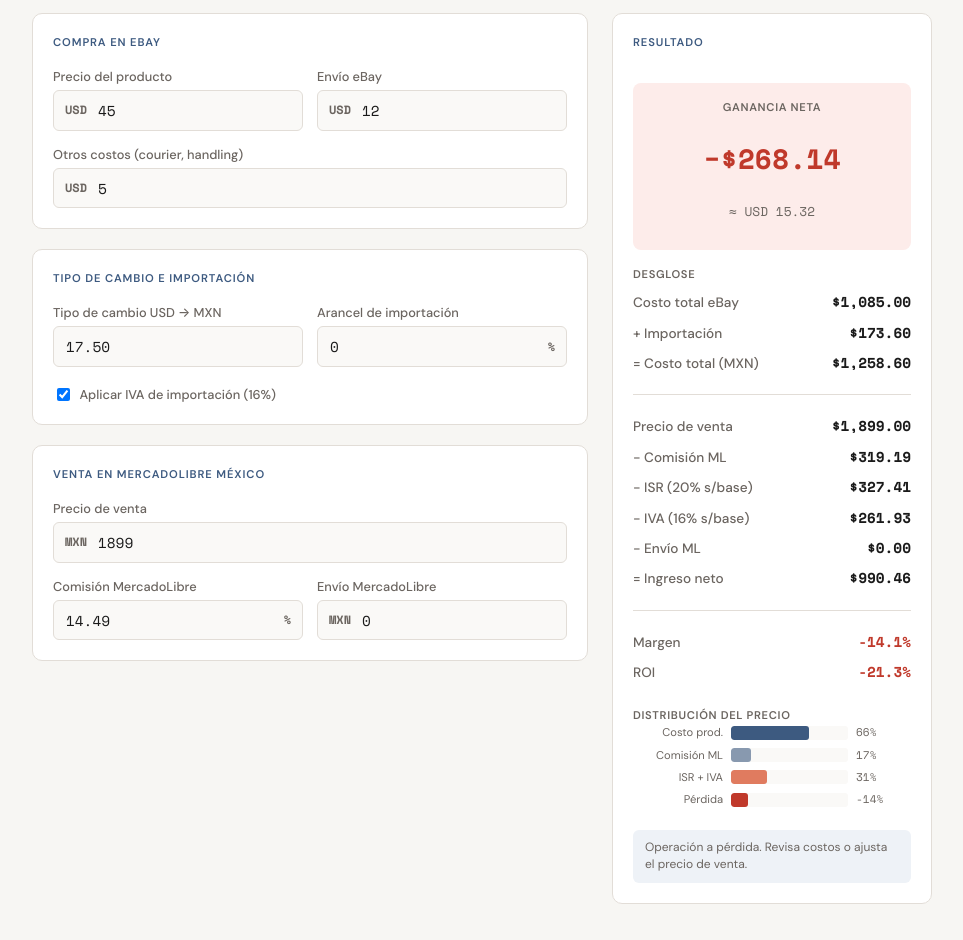
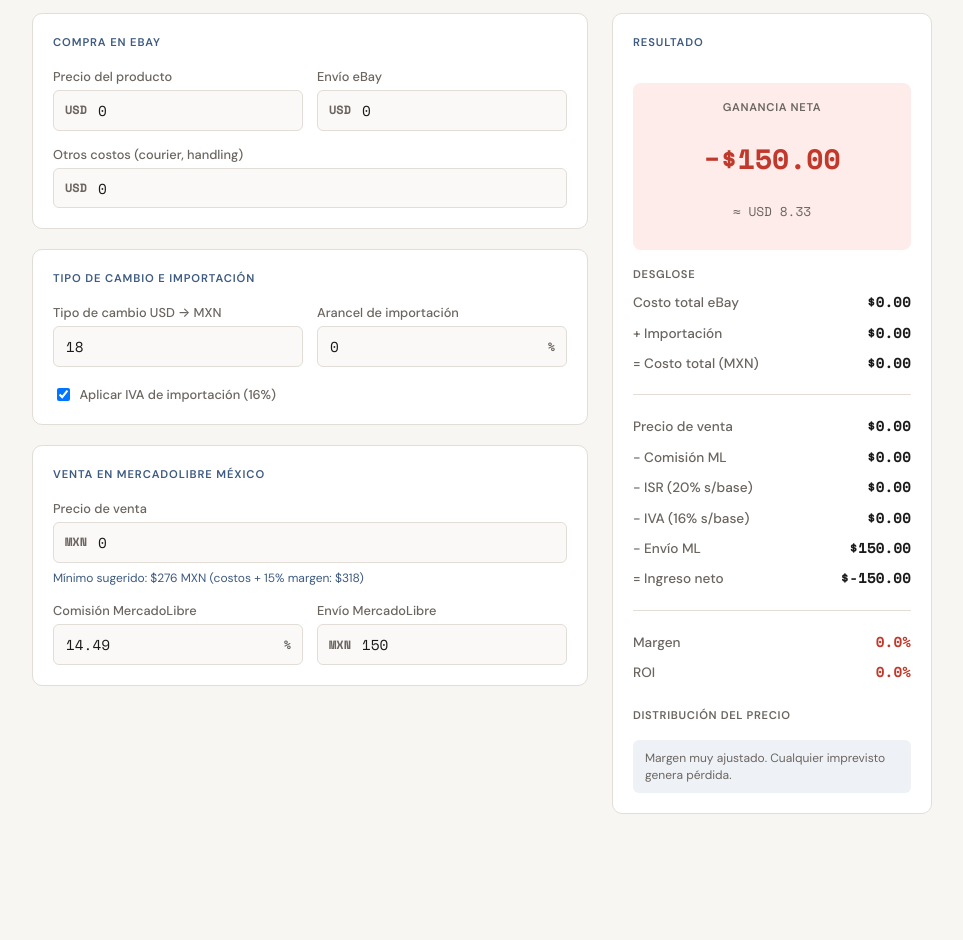
Before and after one commit to patxi2004/dropshipcalculator, a plain HTML site: page index.html in a window 1280 px wide. Shown: the part 104-1044 px from the top of the page, without its empty margins (158-1121 px from the left). After the commit the page ends 974 px from the top, so only its background shows below. Drawn offline with nearby package versions, Linux system fonts and the light colour scheme.

Commit message:
Corregir comisión ML y agregar precio mínimo sugerido
- Comisión ML ya incluye IVA (14.49% directo, sin IVA adicional)
- Defaults: eBay=0, TC=18, envío ML=150, venta=0
- Agregar hint de precio mínimo sugerido debajo del campo de venta
- Verificado: $9,000 → comisión $1,304.10, ISR $1,551.72,
  IVA $1,241.38, recibes $4,902.80 (≈ML oficial $4,901.90)

```diff
--- a/index.html
+++ b/index.html
@@ -325,14 +325,14 @@
             <label for="ebayPrice">Precio del producto</label>
             <div class="input-wrap">
               <span class="currency-tag">USD</span>
-              <input type="number" id="ebayPrice" class="has-prefix" value="45" min="0" step="0.01">
+              <input type="number" id="ebayPrice" class="has-prefix" value="0" min="0" step="0.01" placeholder="0.00">
             </div>
           </div>
           <div class="field">
             <label for="ebayShipping">Envío eBay</label>
             <div class="input-wrap">
               <span class="currency-tag">USD</span>
-              <input type="number" id="ebayShipping" class="has-prefix" value="12" min="0" step="0.01">
+              <input type="number" id="ebayShipping" class="has-prefix" value="0" min="0" step="0.01" placeholder="0.00">
             </div>
           </div>
         </div>
@@ -340,7 +340,7 @@
           <label for="otherCosts">Otros costos (courier, handling)</label>
           <div class="input-wrap">
             <span class="currency-tag">USD</span>
-            <input type="number" id="otherCosts" class="has-prefix" value="5" min="0" step="0.01">
+            <input type="number" id="otherCosts" class="has-prefix" value="0" min="0" step="0.01" placeholder="0.00">
           </div>
         </div>
       </div>
@@ -353,7 +353,7 @@
           <div class="field">
             <label for="exchangeRate">Tipo de cambio USD → MXN</label>
             <div class="input-wrap">
-              <input type="number" id="exchangeRate" value="17.50" min="0" step="0.01">
+              <input type="number" id="exchangeRate" value="18" min="0" step="0.01">
             </div>
           </div>
           <div class="field">
@@ -380,8 +380,9 @@
           <label for="mlPrice">Precio de venta</label>
           <div class="input-wrap">
             <span class="currency-tag">MXN</span>
-            <input type="number" id="mlPrice" class="has-prefix" value="1899" min="0" step="1">
+            <input type="number" id="mlPrice" class="has-prefix" value="0" min="0" step="1" placeholder="0">
           </div>
+          <span id="min-price-hint" style="font-size:0.75rem;color:var(--accent);margin-top:0.15rem;"></span>
         </div>
         <div class="input-row">
           <div class="field">
@@ -395,7 +396,7 @@
             <label for="mlShipping">Envío MercadoLibre</label>
             <div class="input-wrap">
               <span class="currency-tag">MXN</span>
-              <input type="number" id="mlShipping" class="has-prefix" value="0" min="0" step="1">
+              <input type="number" id="mlShipping" class="has-prefix" value="150" min="0" step="1">
             </div>
           </div>
         </div>
@@ -497,15 +498,13 @@
     const importTotal = dutyMXN + ivaMXN;
     const totalCost = totalEbayMXN + importTotal;
 
-    const commissionMXN = mlPrice * mlComm;
-    const ivaComm = commissionMXN * 0.16;
-    const totalCommission = commissionMXN + ivaComm;
+    const commission = mlPrice * mlComm;
 
     const baseFiscal = mlPrice / 1.16;
     const isrMX = baseFiscal * 0.20;
     const ivaVenta = baseFiscal * 0.16;
 
-    const netRev = mlPrice - totalCommission - isrMX - ivaVenta - mlShip;
+    const netRev = mlPrice - commission - isrMX - ivaVenta - mlShip;
 
     const profit = netRev - totalCost;
     const margin = mlPrice > 0 ? (profit / mlPrice) * 100 : 0;
@@ -515,7 +514,7 @@
     $('importCost').textContent = '$' + fmt(importTotal);
     $('totalCostMXN').textContent = '$' + fmt(totalCost);
     $('salePrice').textContent = '$' + fmt(mlPrice);
-    $('commissionAmount').textContent = '$' + fmt(totalCommission);
+    $('commissionAmount').textContent = '$' + fmt(commission);
     $('r-isr').textContent = '$' + fmt(isrMX);
     $('r-iva-venta').textContent = '$' + fmt(ivaVenta);
     $('shippingML').textContent = '$' + fmt(mlShip);
@@ -535,7 +534,7 @@
     // bar chart
     if (mlPrice > 0) {
       const costPct = Math.min((totalCost / mlPrice) * 100, 100);
-      const commPct = Math.min((totalCommission / mlPrice) * 100, 100);
+      const commPct = Math.min((commission / mlPrice) * 100, 100);
       const taxPct = Math.min(((isrMX + ivaVenta) / mlPrice) * 100, 100);
       const shipPct = Math.min((mlShip / mlPrice) * 100, 100);
       const profPct = Math.max(Math.min((profit / mlPrice) * 100, 100), 0);
@@ -548,6 +547,15 @@
         ${mlShip > 0 ? `<div class="bar-row"><span class="bar-label">Envío ML</span><div class="bar-track"><div class="bar-fill cost" style="width:${shipPct}%;opacity:0.4"></div></div><span class="bar-val">${shipPct.toFixed(0)}%</span></div>` : ''}
         <div class="bar-row"><span class="bar-label">${isNeg ? 'Pérdida' : 'Ganancia'}</span><div class="bar-track"><div class="bar-fill ${isNeg ? 'loss-bar' : 'profit-bar'}" style="width:${isNeg ? lossPct : profPct}%"></div></div><span class="bar-val">${isNeg ? '-' : ''}${(isNeg ? lossPct : profPct).toFixed(0)}%</span></div>
       `;
+    }
+
+    // min price hint
+    const factorDescuento = 1 - mlComm - (0.20 / 1.16) - (0.16 / 1.16);
+    if (factorDescuento > 0 && (totalCost + mlShip) > 0) {
+      const minPrice = Math.ceil((totalCost + mlShip) / factorDescuento);
+      $('min-price-hint').textContent = 'Mínimo sugerido: $' + minPrice.toLocaleString('es-MX') + ' MXN (costos + 15% margen: $' + Math.ceil(minPrice * 1.15).toLocaleString('es-MX') + ')';
+    } else {
+      $('min-price-hint').textContent = '';
     }
 
     // tip
```
